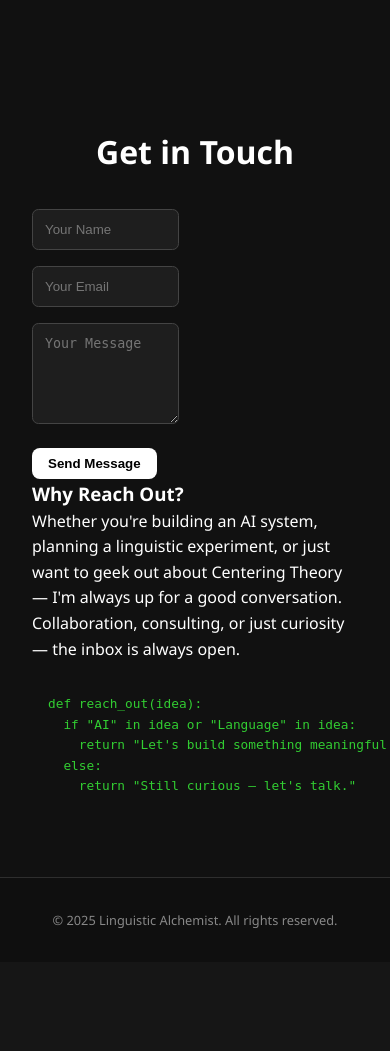
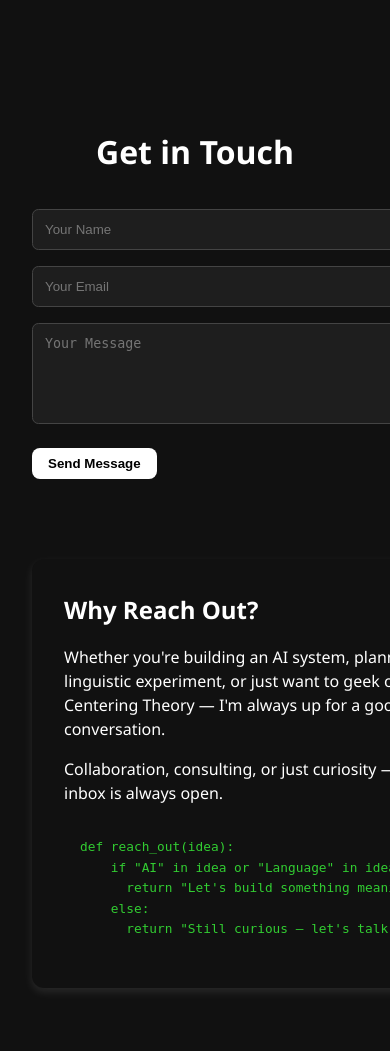
Before and after one commit to iatagun/Lgram.site, a Django app: template lgram/templates/index.html in a window 390 px wide; the page is wider, and only the part inside the window is pictured. Shown: the part 3480-4531 px from the top of that part. Before the commit the page ends 4408 px from the top of that part, so only its background shows below. Run offline with Django 4.2, Linux system fonts and the light colour scheme; the template is opened without the code that fills it, so the values that code supplies are empty.

Commit message:
fadfdas
afad

```diff
--- a/lgram/static/css/style.css
+++ b/lgram/static/css/style.css
@@ -191,10 +191,12 @@ nav a:hover {
   background-color: #111;
 }
 
+/* Get in Touch - Contact Form and Console */
 .contact-grid {
   display: grid;
-  grid-template-columns: 1fr 1fr;
-  gap: 2rem;
+  grid-template-columns: 1fr 1fr;  /* Set columns to 2 */
+  gap: 2rem;                      /* Space between columns */
+  width: 100%;
 }
 
 .contact-form input,
@@ -208,6 +210,61 @@ nav a:hover {
   border-radius: 0.4rem;
 }
 
+.contact-box {
+  background-color: #111;
+  padding: 2rem;
+  border-radius: 0.75rem;
+  box-shadow: 0 4px 10px rgba(255, 255, 255, 0.1);
+  color: #fff;
+  width: 100%;
+  margin-top: 3rem;
+}
+
+.contact-box h3 {
+  font-size: 1.5rem;
+  margin-bottom: 1rem;
+}
+
+.contact-box p {
+  margin-bottom: 1rem;
+  font-size: 1rem;
+  line-height: 1.5;
+}
+
+.contact-form button {
+  background-color: white;
+  color: black;
+  font-weight: bold;
+  border-radius: 0.5rem;
+  border: none;
+  cursor: pointer;
+  transition: 0.3s;
+}
+
+.contact-form button:hover {
+  background-color: #ddd;
+}
+
+/* Styling for console code */
+.console-code.mini {
+  margin-top: 1rem;
+  font-size: 0.8rem;
+}
+
+/* Responsive Layout: Form and Box side by side on larger screens */
+@media (min-width: 768px) {
+  .contact-grid {
+    grid-template-columns: 1fr 1fr; /* Two columns for wider screens */
+  }
+}
+
+@media (max-width: 768px) {
+  /* For smaller screens, the elements will stack */
+  .contact-grid {
+    grid-template-columns: 1fr; /* Single column layout */
+  }
+}
+
 footer {
   text-align: center;
   font-size: 0.8rem;
--- a/lgram/templates/index.html
+++ b/lgram/templates/index.html
@@ -82,7 +82,6 @@
         <textarea placeholder="Your Message" rows="5" required></textarea>
         <button class="btn" type="submit">Send Message</button>
       </form>
-  </div>
       <div class="contact-box">
         <h3>Why Reach Out?</h3>
         <p>
@@ -98,7 +97,9 @@
       return "Still curious — let's talk."</code></pre>
         </div>
       </div>
+    </div>
   </section>
+
 
 
 
```
Lines whose indentation alone changed are shown as unchanged.
